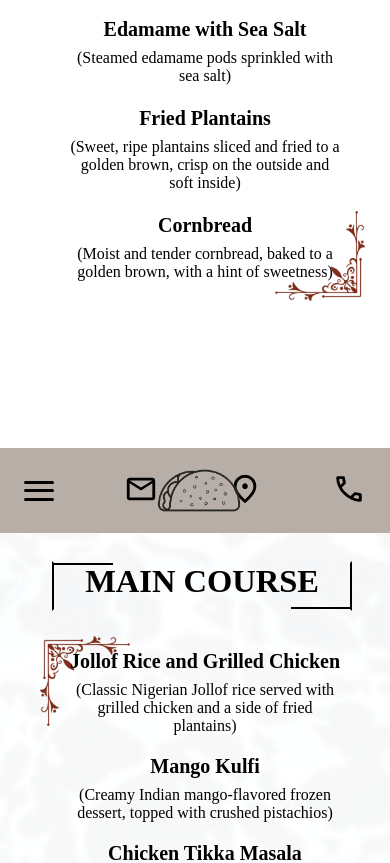
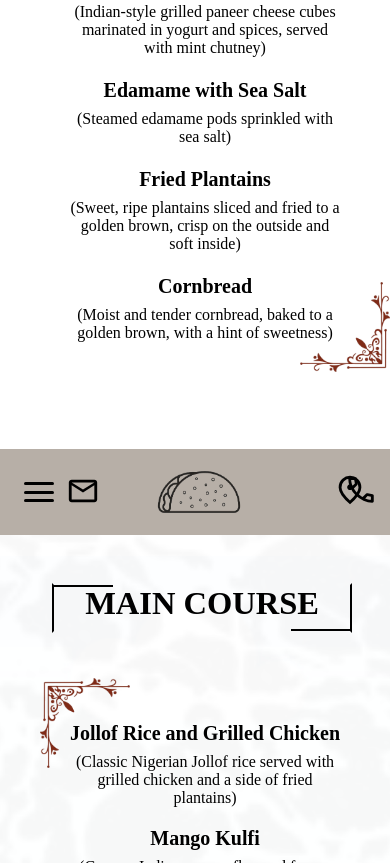
Before and after one commit to damiaig/demo-restaurant, a plain HTML site: page startes.html in a window 390 px wide. Shown: the part 1137-2000 px from the top of the page. Drawn offline with Linux system fonts and the light colour scheme; a web font is replaced by a local one.

Commit message:
Update starters.css

```diff
--- a/starters.css
+++ b/starters.css
@@ -277,8 +277,6 @@ margin-top: -190px;
 }
 
 /* Full-screen menu styles */
-
-
 .menu-bar-content {
     position: fixed;
     top: 0;
@@ -342,23 +340,27 @@ margin-top: -190px;
 
 
     .menu-slash1, .menu-slash2 {
-        width: 450px;
-        margin-left: 30px;
+
+        width: 400px;
+        margin-left: -5px;
     }
 }
 /* Further adjustments as screen size decreases */
 @media (max-width: 1230px) {
-    .menu-slash2{
-        margin-top: 20px;
-    }
-    li{list-style: none;}
-   .h1{margin-left: 450px;}
+    li{list-style: none !important;}
+    .menu-slash2    li{list-style: none;}
+   .h1{margin-left: 450px;
+ margin-top: 30px;
+margin-bottom: 20px;}
     .menu-slash1, .menu-slash2 {
+
+        margin-top: -20px !important;
+        margin-bottom: 10px !important;
         width: 80%; /* Adjusts the width to be more flexible */
         margin: 0 auto; /* Centers the elements on the screen */
         text-align: center; /* Centers the text content */
     }
-    .header-container2{margin-top: 430px ;}
+    .header-container2{margin-top: 530px ;}
 }
 
     .menu-slash1 {
@@ -368,7 +370,7 @@ margin-top: -190px;
 
     @media (max-width: 1230px) {
     .left-top-side{
-        margin-bottom: -40px;
+        margin-bottom: -20px;
         margin-top: 25px;
         height: 110px;
         width:110px;
@@ -376,12 +378,14 @@ margin-top: -190px;
     }
 
 .right-down-side{
+    margin-top: -70px;
     height: 110px;
     width:110px;
     margin-left:850px;
 }
 
 .right-down-side1{
+    margin-top: -70px;
     height: 110px;
     width:110px;
     margin-left:850px;
@@ -390,6 +394,7 @@ margin-top: -190px;
 
 
     @media (max-width: 1080px) {
+        .header-container2{margin-top: 490px ;}
         .left-top-side{
             margin-bottom: -40px;
             margin-top: 25px;
@@ -403,6 +408,7 @@ margin-top: -190px;
         height: 110px;
         width:110px;
         margin-left:750px;
+
     }
 
     .right-down-side1{
@@ -410,6 +416,7 @@ margin-top: -190px;
         height: 110px;
         width:110px;
         margin-left:750px;
+
     }
         }
 
@@ -417,7 +424,7 @@ margin-top: -190px;
 
     @media (max-width: 820px) {
 
-        .header-container2{margin-top: 520px ;}
+        .header-container2{margin-top: 550px ;}
         .left-top-side{
             margin-bottom: -40px;
             margin-top: 25px;
@@ -430,7 +437,7 @@ margin-top: -190px;
         margin-top: -160px;
         height: 110px;
         width:110px;
-        margin-left:650px;
+        margin-left:610px;
     }
     .right-down-side1{
         margin-top: -160px;
@@ -448,7 +455,7 @@ margin-top: -190px;
     @media (max-width: 720px) {
 
 
-        .header-container2{margin-top: 560px ;}
+        .header-container2{margin-top: 600px ;}
         .left-top-side{
             height: 110px;
             width:110px;
@@ -459,13 +466,13 @@ margin-top: -190px;
         margin-top: -120px;
         height: 110px;
         width:110px;
-        margin-left:570px;
+        margin-left:510px;
     }
     .right-down-side1{
         margin-top: -120px;
         height: 110px;
         width:110px;
-        margin-left:570px;
+        margin-left:510px;
     }
         }
 
@@ -476,7 +483,7 @@ margin-top: -190px;
     @media (max-width: 670px) {
 
 
-        .header-container2{margin-top: 560px ;}
+        .header-container2{margin-top: 660px ;}
         .left-top-side{
             height: 110px;
             width:110px;
@@ -530,12 +537,12 @@ margin-top: -190px;
         .right-down-side{
             height: 110px;
             width:110px;
-            margin-left:350px;
+            margin-left:370px;
         }
         .right-down-side1{
             height: 110px;
             width:110px;
-            margin-left:350px;
+            margin-left:370px;
         }
             }
 
@@ -550,12 +557,12 @@ margin-top: -190px;
             .right-down-side{
                 height: 100px;
                 width:100px;
-                margin-left:280px;
+                margin-left:360px;
             }
             .right-down-side1{
                 height: 100px;
                 width:100px;
-                margin-left:280px;
+                margin-left:360px;
             }
 
                 }
@@ -572,31 +579,12 @@ margin-top: -190px;
                 .right-down-side{
                     height: 90px;
                     width:90px;
-                    margin-left:280px;
+                    margin-left:300px;
                 }
                 .right-down-side1{
                     height: 90px;
                     width:90px;
-                    margin-left:280px;
-                }
-                    }
-
-                @media (max-width: 400px) {
-                    .left-top-side{
-                        height: 90px;
-                        width:90px;
-                        margin-left:40px;
-                    }
-
-                .right-down-side{
-                    height: 90px;
-                    width:90px;
-                    margin-left:275px;
-                }
-                .right-down-side1{
-                    height: 90px;
-                    width:90px;
-                    margin-left:275px;
+                    margin-left:300px;
                 }
                     }
 
@@ -712,3 +700,203 @@ margin-left: 0px;
     .header-container2{margin-top: 820px ;
         width: 100%;
     }}
+
+
+
+
+.svg-icon{
+    margin-top: 1px;
+        display: none;
+    }
+
+        .material-symbols-outlined2{
+            display: none; /* Show the icon on mobile view */
+
+        }
+
+        .material-symbols-outlined.icon-right {
+            display: none; /* Hidden by default */
+            position: absolute;
+    margin-left: 930px;
+            margin-top: 27px; /* Adjust the vertical position */
+        }
+
+        @media (max-width: 1100px) {
+            .material-symbols-outlined2{
+
+                display: inline-block; /* Show the icon on mobile view */
+
+            }
+            .material-symbols-outlined.icon-right {
+                display: inline-block; /* Show the icon on mobile view */
+                margin-left: 940px;
+            top: -3px; /* Adjust the vertical position */
+            }}
+
+
+            @media (max-width: 1050px) {
+                .material-symbols-outlined.icon-right {
+                    margin-left: 890px;
+                }
+            }
+
+            @media (max-width: 1000px) {
+                .material-symbols-outlined.icon-right {
+                    margin-left: 840px; /* 890 - 50 */
+                }
+            }
+
+            @media (max-width: 950px) {
+                .material-symbols-outlined.icon-right {
+                    margin-left: 790px; /* 840 - 50 */
+                }
+            }
+
+            @media (max-width: 900px) {
+                .material-symbols-outlined.icon-right {
+                    margin-left: 740px; /* 790 - 50 */
+                }
+            }
+
+            @media (max-width: 850px) {
+                .material-symbols-outlined.icon-right {
+                    margin-left: 690px; /* 740 - 50 */
+                }
+            }
+
+            @media (max-width: 800px) {
+                .material-symbols-outlined.icon-right {
+                    margin-left: 640px; /* 690 - 50 */
+                }
+            }
+
+            @media (max-width: 750px) {
+                .material-symbols-outlined.icon-right {
+                    margin-left: 590px; /* 640 - 50 */
+                }
+            }
+
+            @media (max-width: 700px) {
+                .material-symbols-outlined.icon-right {
+                    margin-left: 540px; /* 590 - 50 */
+                }
+            }
+
+            @media (max-width: 650px) {
+                .material-symbols-outlined.icon-right {
+                    margin-left: 490px; /* 540 - 50 */
+                }
+            }
+
+            @media (max-width: 600px) {
+                .material-symbols-outlined.icon-right {
+                    margin-left: 440px; /* 490 - 50 */
+                }
+            }
+
+            @media (max-width: 550px) {
+                .material-symbols-outlined.icon-right {
+                    margin-left: 390px; /* 440 - 50 */
+                }
+            }
+
+            @media (max-width: 500px) {
+                .material-symbols-outlined.icon-right {
+                    margin-left: 350px; /* 390 - 50 */
+                }
+            }
+
+            @media (max-width: 450px) {
+                .material-symbols-outlined.icon-right {
+                    margin-left: 320px; /* Keep at 350px for smaller screens */
+                }
+            }
+
+
+    /* Show SVG and adjust margin for different screen widths */
+    @media (max-width: 1100px) {
+        .svg-icon {
+            display: inline-block;
+            margin-left: -870px; /* Default margin for widths <= 1100px */
+        }
+    }
+
+    @media (max-width: 1050px) {
+        .svg-icon {
+            margin-left: -820px;
+        }
+    }
+
+    @media (max-width: 1000px) {
+        .svg-icon {
+            margin-left: -770px;
+        }
+    }
+
+    @media (max-width: 950px) {
+        .svg-icon {
+            margin-left: -720px;
+        }
+    }
+
+    @media (max-width: 900px) {
+        .svg-icon {
+            margin-left: -670px;
+        }
+    }
+
+    @media (max-width: 850px) {
+        .svg-icon {
+            margin-left: -620px;
+        }
+    }
+
+    @media (max-width: 800px) {
+        .svg-icon {
+            margin-left: -570px;
+        }
+    }
+
+    @media (max-width: 750px) {
+        .svg-icon {
+            margin-left: -520px;
+        }
+    }
+
+    @media (max-width: 700px) {
+        .svg-icon {
+            margin-left: -470px;
+        }
+    }
+
+    @media (max-width: 650px) {
+        .svg-icon {
+            margin-left: -420px;
+        }
+    }
+
+    @media (max-width: 600px) {
+        .svg-icon {
+            margin-left: -370px;
+        }
+    }
+
+    @media (max-width: 550px) {
+        .svg-icon {
+            margin-left: -320px;
+        }
+    }
+
+    @media (max-width: 500px) {
+        .svg-icon {
+            margin-left: -270px;
+        }
+    }
+
+    @media (max-width: 450px) {
+        .svg-icon {
+            margin-left: -220px;
+        }
+    }
+
+    /* Ensure the SVG icon is responsive */
```
